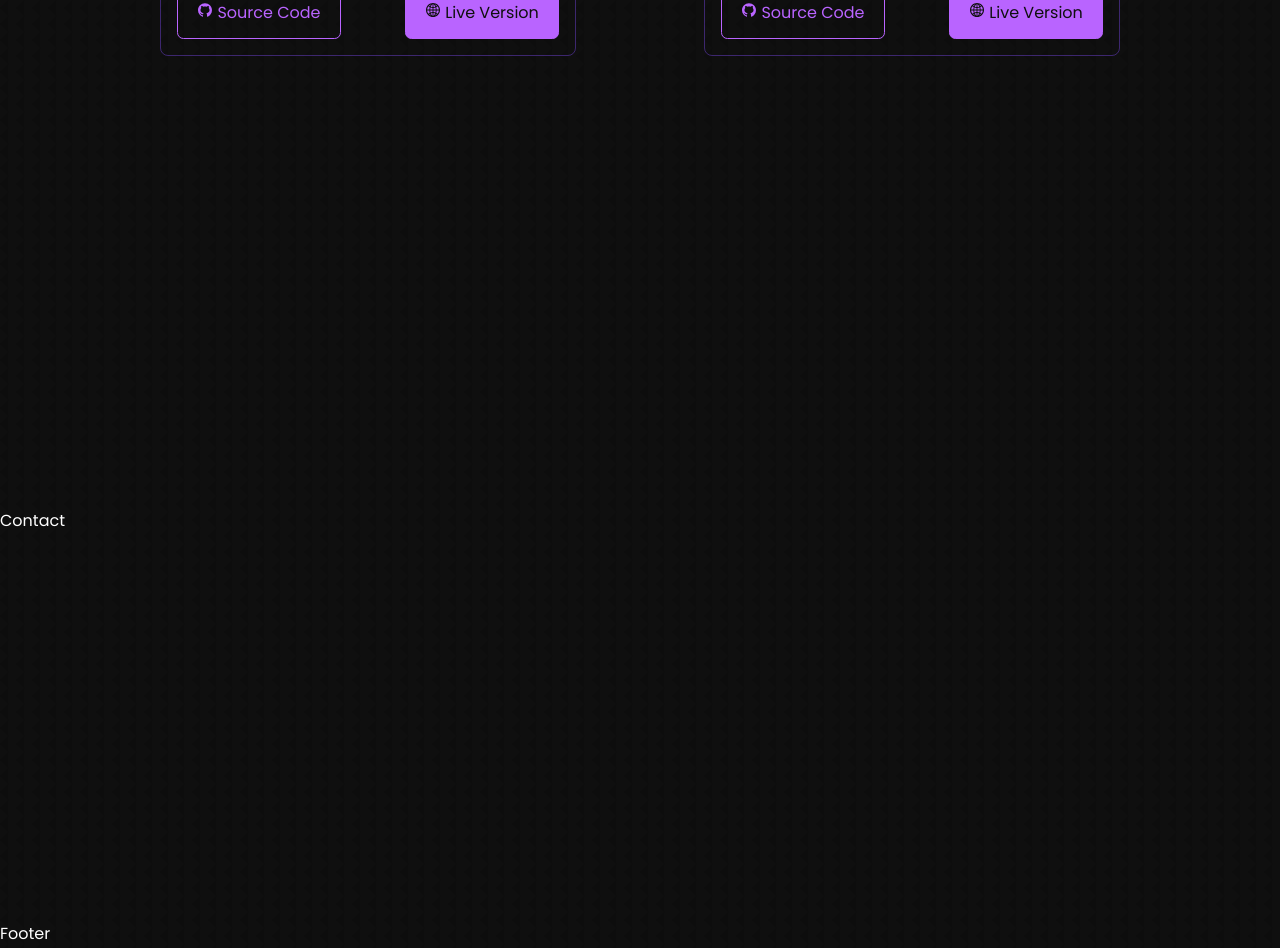
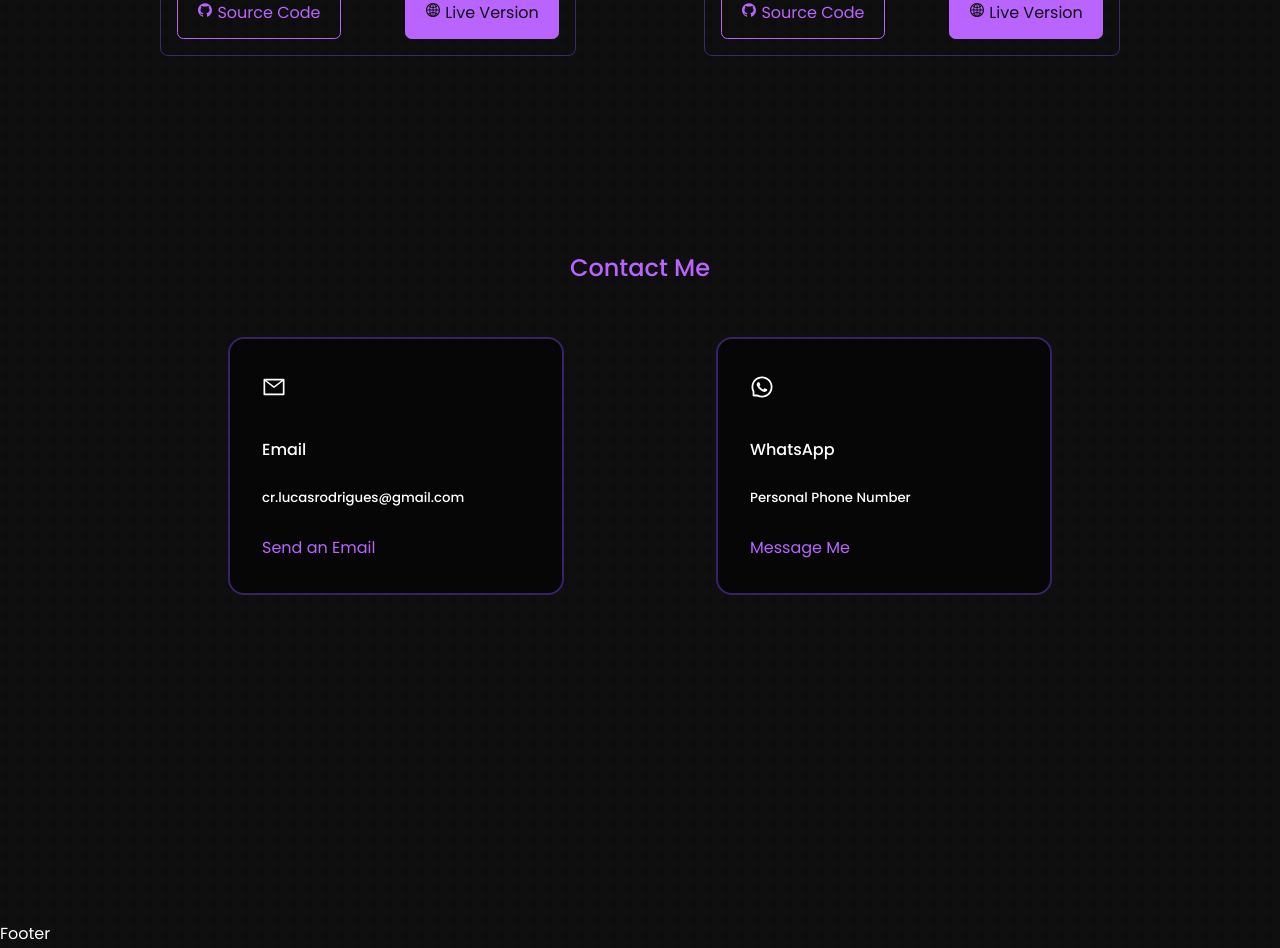
Before and after one commit to lucas-crodrigues/portfolio2, a React (Create React App) app: page / in a window 1280 px wide. Shown: the part 4000-4948 px from the top of the page. Built offline with nearby package versions, Linux system fonts and the light colour scheme.

Commit message:
Update Contact.js

```diff
--- a/src/components/contact/Contact.js
+++ b/src/components/contact/Contact.js
@@ -1,8 +1,26 @@
 import React from 'react'
+import './contact.css'
+import {AiOutlineMail, AiOutlineWhatsApp} from 'react-icons/ai'
 
 const Contact = () => {
   return (
-    <section id='contact'>Contact</section>
+    <section id='contact'>
+      <h2>Contact Me</h2>
+      <div className='container contact-container'>
+      <article className='contact-option'>
+          <h2><AiOutlineMail /></h2>
+          <h4>Email</h4>
+          <h5>cr.lucasrodrigues@gmail.com</h5>
+          <a href='mailto:cr.lucasrodrigues@gmail.com'>Send an Email</a>
+        </article>
+        <article className='contact-option'>
+          <h2><AiOutlineWhatsApp /></h2>
+          <h4>WhatsApp</h4>
+          <h5>Personal Phone Number</h5>
+          <a href='https://wa.me/+5547999276195' target='_blank' rel="noreferrer">Message Me</a>
+        </article>
+      </div>
+    </section>
   )
 }
 
```
